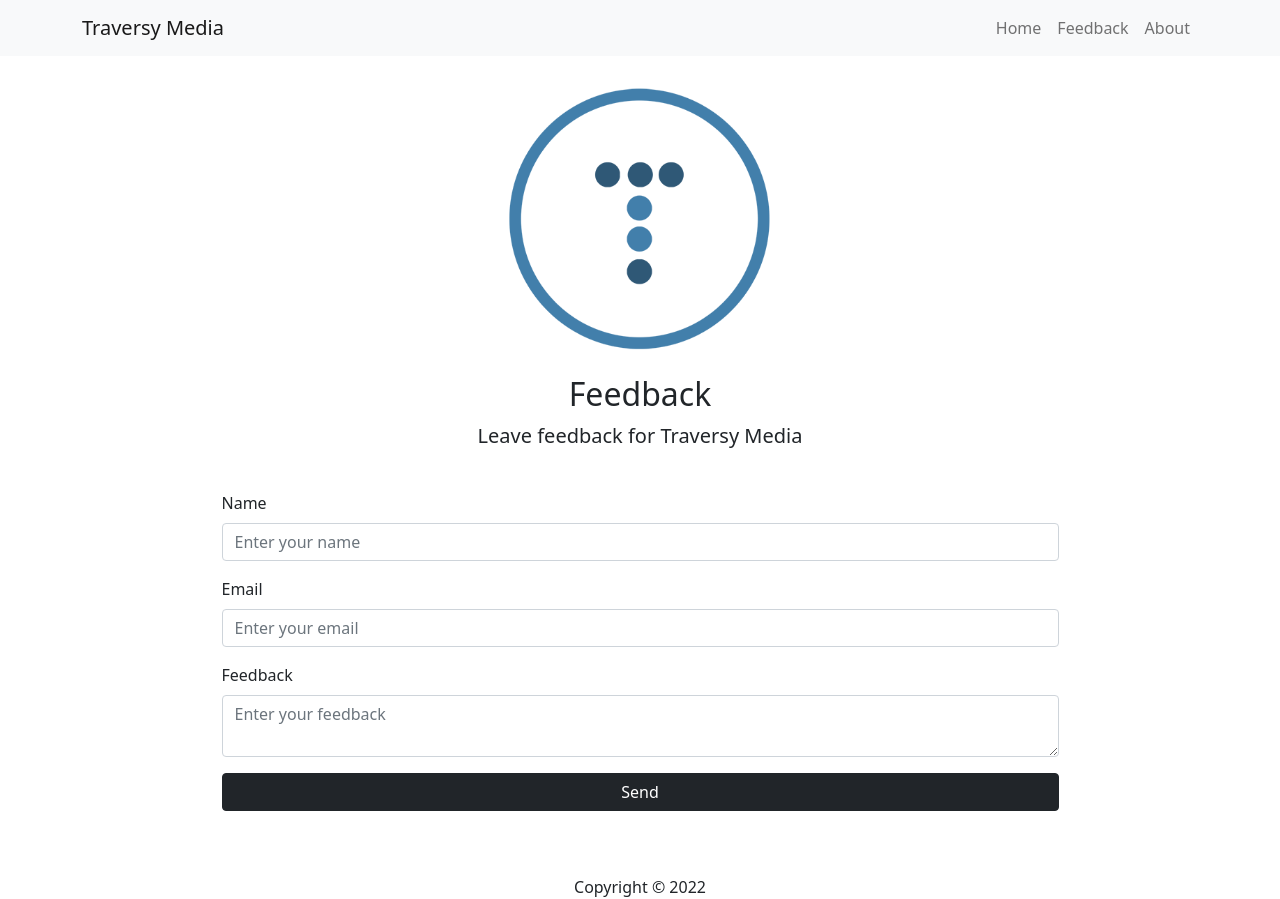
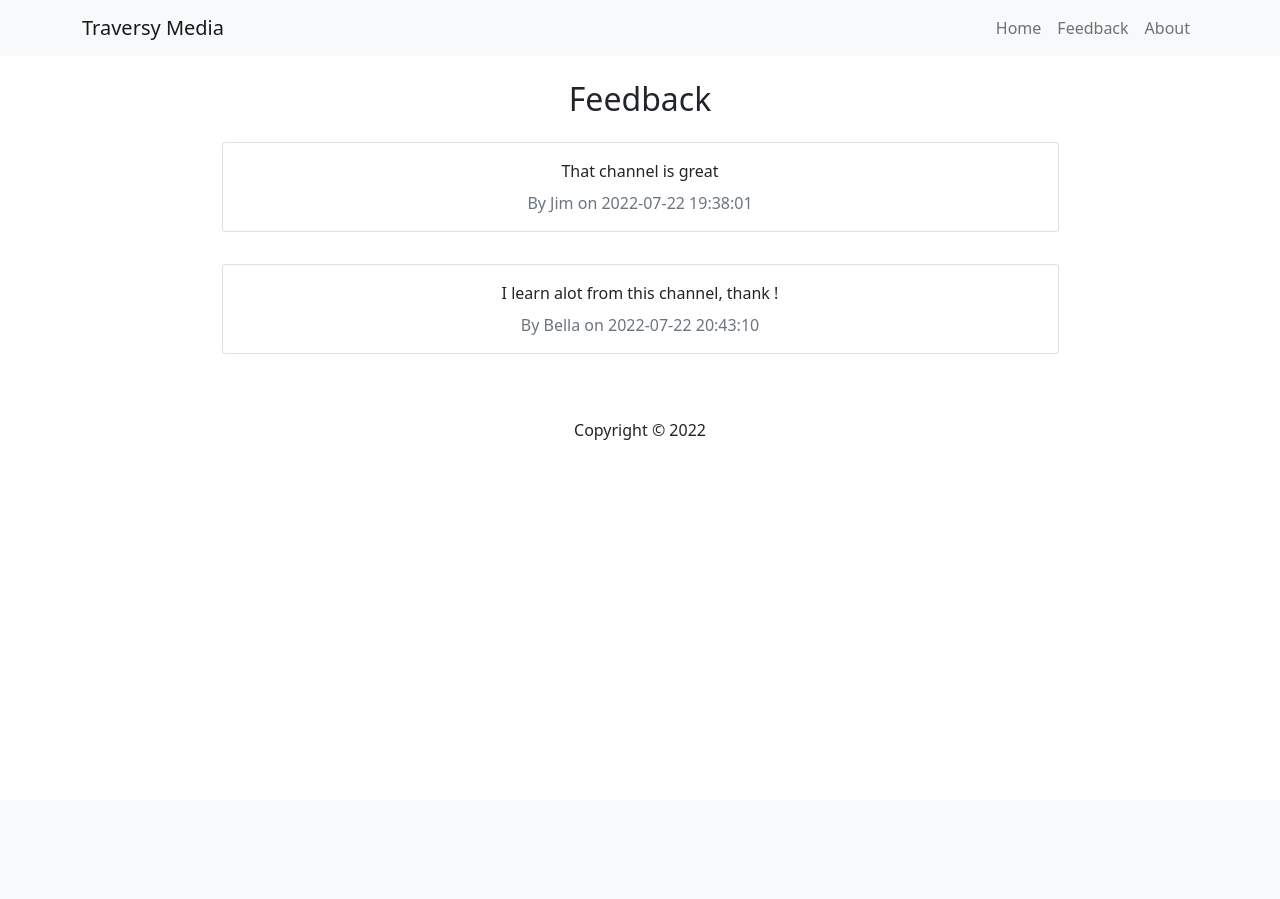
Before and after one commit to btkdevkh/feedback-procedural, a PHP site: page /?feedback=feedbacks in a window 1280 px wide. After the commit the page ends 440 px from the top, so only its background shows below. Run offline with PHP 8.4, Linux system fonts and the light colour scheme; data comes from the database, SQL or seed files in the repository; some libraries are stand-ins or nearby versions.

Commit message:
feedback oop mvc

```diff
--- /dev/null
+++ b/config/config.php
@@ -0,0 +1,8 @@
+<?php
+
+define("URL", str_replace("index.php", "", (isset($_SERVER['HTTPS']) ? "https" : "http") . "://$_SERVER[HTTP_HOST]$_SERVER[PHP_SELF]"));
+
+define('DB_HOST', 'localhost');
+define('DB_NAME', 'phpfeed');
+define('DB_USER', 'root');
+define('DB_PASS', '123456789');
--- a/config/database.php
+++ b/config/database.php
@@ -1,24 +1,31 @@
 <?php
 
-define('DB_HOST', 'localhost');
-define('DB_USER', 'root');
-define('DB_PASS', '123456789');
-define('DB_NAME', 'phpfeed');
+require_once 'config.php';
 
-function connectDB() {
-  $conn = null;
+class Database {
+  private static $db_host = DB_HOST;
+  private static $db_name = DB_NAME;
+  private static $db_user = DB_USER;
+  private static $db_pass = DB_PASS;
+  private static $conn;
 
-  try {
-    if($conn === null) {
-      $conn = new PDO("mysql:host=" . DB_HOST . ";dbname=" . DB_NAME, DB_USER, DB_PASS);
+  private static function setDB() {
+    try {
+      self::$conn = new PDO("mysql:host=" . self::$db_host . ";dbname=" . self::$db_name, self::$db_user, self::$db_pass);
       // set the PDO error mode to exception
-      $conn->setAttribute(PDO::ATTR_ERRMODE, PDO::ERRMODE_EXCEPTION);
-      $conn->setAttribute(PDO::ATTR_DEFAULT_FETCH_MODE, PDO::FETCH_ASSOC);
+      self::$conn->setAttribute(PDO::ATTR_ERRMODE, PDO::ERRMODE_EXCEPTION);
+      self::$conn->setAttribute(PDO::ATTR_DEFAULT_FETCH_MODE, PDO::FETCH_ASSOC);
       // echo "Connected successfully";
+    } catch(PDOException $e) {
+      echo "Connection failed: " . $e->getMessage();
+    }
+  }
+
+  protected function getDb() {
+    if(self::$conn === null) {
+      self::setDb();
     }
 
-    return $conn;
-  } catch(PDOException $e) {
-    echo "Connection failed: " . $e->getMessage();
+    return self::$conn;
   }
 }
--- /dev/null
+++ b/controllers/FeedbackController.php
@@ -0,0 +1,48 @@
+<?php
+
+require_once 'models/FeedbackModel.php';
+
+class FeedbackController {
+  public function createFeedback() {
+    $name = $email = $body = '';
+    $nameErr = $emailErr = $bodyErr = '';
+
+    if(isset($_POST['submit'])) {
+      if(empty($_POST['name'])) {
+        $nameErr = 'Name is required';
+      }
+
+      if(empty($_POST['email'])) {
+        $emailErr = 'Email is required';
+      }
+
+      if(empty($_POST['body'])) {
+        $bodyErr = 'Feedback is required';
+      }
+
+      if(!$nameErr || !$emailErr || !$bodyErr) {
+        $name = filter_input(INPUT_POST, 'name', FILTER_SANITIZE_FULL_SPECIAL_CHARS);
+        $email = filter_input(INPUT_POST, 'email', FILTER_SANITIZE_FULL_SPECIAL_CHARS);
+        $body = filter_input(INPUT_POST, 'body', FILTER_SANITIZE_FULL_SPECIAL_CHARS);
+      }
+
+      if(!$nameErr && !$emailErr && !$bodyErr) {
+        $feedback = new FeedbackModel($name, $email, $body);
+        $result = $feedback->createFeedback();
+        if($result) header('Location:' . URL . '?feedback=feedbacks');
+      }
+    }
+
+    require_once 'views/feedback/create.html.php';
+  }
+
+  public function getFeedbacks() {
+    $feedback = new FeedbackModel();
+    $feedbacks = $feedback->getFeedbacks();
+    require_once 'views/feedback/feedback.html.php';
+  }
+
+  public function about() {
+    require_once 'views/about.html.php';
+  }
+}
--- a/inc/footer.php
+++ /dev/null
@@ -1,11 +0,0 @@
-  </div>
-</main>
-
-<footer class="text-center mt-5">
-  Copyright &copy; 2022
-</footer>
-
-<script src="https://cdn.jsdelivr.net/npm/bootstrap@5.0.2/dist/js/bootstrap.bundle.min.js" integrity="sha384-MrcW6ZMFYlzcLA8Nl+NtUVF0sA7MsXsP1UyJoMp4YLEuNSfAP+JcXn/tWtIaxVXM" crossorigin="anonymous"></script>
-
-</body>
-</html>
--- a/index.php
+++ b/index.php
@@ -1,71 +1,23 @@
-<?php include 'inc/header.php' ?>
+<?php
 
-<?php
-  $name = $email = $body = '';
-  $nameErr = $emailErr = $bodyErr = '';
+require_once 'controllers/FeedbackController.php';
+$feedbackController = new FeedbackController();
 
-  if(isset($_POST['submit'])) {
-    if(empty($_POST['name'])) {
-      $nameErr = 'Name is required';
-    }
-
-    if(empty($_POST['email'])) {
-      $emailErr = 'Email is required';
-    }
-
-    if(empty($_POST['body'])) {
-      $bodyErr = 'Feedback is required';
-    }
-
-    if(!$nameErr || !$emailErr || !$bodyErr) {
-      $name = filter_input(INPUT_POST, 'name', FILTER_SANITIZE_FULL_SPECIAL_CHARS);
-      $email = filter_input(INPUT_POST, 'email', FILTER_SANITIZE_FULL_SPECIAL_CHARS);
-      $body = filter_input(INPUT_POST, 'body', FILTER_SANITIZE_FULL_SPECIAL_CHARS);
-    }
-
-    if(!$nameErr && !$emailErr && !$bodyErr) {
-      $db = connectDB();
-
-      $sql = "INSERT INTO feedback(name, email, body, date) VALUES(?, ?, ?, NOW())";
-      $stmt = $db->prepare($sql);
-      $result = $stmt->execute([$name, $email, $body]);
-
-      if($result) header('Location: feedback.php');
-    }
+// simple route
+if(isset($_GET['feedback'])) {
+  switch ($_GET['feedback']) {
+    case 'create':
+      $feedbackController->createFeedback();
+      break;
+    case 'feedbacks':
+      $feedbackController->getFeedbacks();
+      break;
+    case 'about':
+      $feedbackController->about();
+      break;
+    default:
+      break;
   }
-?>
-
-<img src="img/logo.png" class="w-25 mb-3" alt="">
-<h2>Feedback</h2>
-<p class="lead text-center">Leave feedback for Traversy Media</p>
-<form action="<?= htmlspecialchars($_SERVER['PHP_SELF']); ?>" class="mt-4 w-75" method="POST">
-  <div class="mb-3">
-    <label for="name" class="form-label">Name</label>
-    <input type="text" class="form-control <?= $nameErr ? 'is-invalid' : '' ?>" id="name" name="name" placeholder="Enter your name" value="<?= $name ?? null ?>">
-
-    <div class="invalid-feedback" role="alert">
-      <?= $nameErr ?? null ?>
-    </div>
-  </div>
-  <div class="mb-3">
-    <label for="email" class="form-label">Email</label>
-    <input type="text" class="form-control <?= $emailErr ? 'is-invalid' : '' ?>" id="email" name="email" placeholder="Enter your email" value="<?= $email ?? null ?>">
-
-    <div class="invalid-feedback" role="alert">
-      <?= $emailErr ?? null ?>
-    </div>
-  </div>
-  <div class="mb-3">
-    <label for="body" class="form-label">Feedback</label>
-    <textarea class="form-control <?= $bodyErr ? 'is-invalid' : '' ?>" id="body" name="body" placeholder="Enter your feedback"><?= $body ?? null ?></textarea>
-
-    <div class="invalid-feedback" role="alert">
-      <?= $bodyErr ?? null ?>
-    </div>
-  </div>
-  <div class="mb-3">
-    <input type="submit" name="submit" value="Send" class="btn btn-dark w-100">
-  </div>
-</form>
-
-<?php include 'inc/footer.php' ?>
+} else {
+  require_once 'views/feedback/create.html.php';
+}
--- /dev/null
+++ b/models/FeedbackModel.php
@@ -0,0 +1,61 @@
+<?php
+
+require_once 'config/Database.php';
+
+class FeedbackModel extends Database {
+  private $name;
+  private $email;
+  private $body;
+
+  public function __construct($name = "", $email = "", $body = "") {
+    $this->name = $name;
+    $this->email = $email;
+    $this->body = $body;
+  }
+
+  /**
+   * create feedback
+   */
+  public function createFeedback() {
+    $sql = "INSERT INTO feedback(name, email, body, date) VALUES(:name, :email, :body, NOW())";
+
+    $stmt = $this->getDb()->prepare($sql);
+
+    $stmt->bindValue(':name', $this->name, PDO::PARAM_STR);
+    $stmt->bindValue(':email', $this->email, PDO::PARAM_STR);
+    $stmt->bindValue(':body', $this->body, PDO::PARAM_STR);
+
+    $result = $stmt->execute();
+    $stmt->closeCursor();
+
+    return $result;
+  }
+
+  /**
+   * read feedbacks
+   */
+  public function getFeedbacks() {
+    $sql = "SELECT * FROM feedback";
+
+    $stmt = $this->getDb()->query($sql);
+
+    $feedbacks = $stmt->fetchAll();
+    $stmt->closeCursor();
+
+    return $feedbacks;
+  }
+
+  /**
+   * getters
+   */
+  public function getName() { return $this->name; }
+  public function getEmail() { return $this->email; }
+  public function getBody() { return $this->body; }
+
+  /**
+   * setters
+   */
+  public function setName($name) { $this->name = $name; }
+  public function setEmail($email) { $this->email = $email; }
+  public function setBody($body) { $this->body = $body; }
+}
--- /dev/null
+++ b/views/feedback/feedback.html.php
@@ -0,0 +1,25 @@
+<?php ob_start(); ?>
+
+<h2>Feedback</h2>
+
+<?php if(empty($feedbacks)) : ?>
+  <p class="lead mt-3">There is no feedback</p>
+<?php endif; ?>
+
+<?php foreach($feedbacks as $item) : ?>
+  <div class="card my-3 w-75">
+    <div class="card-body text-center">
+      <?= $item['body']; ?>
+
+      <div class="text-secondary mt-2">
+        By <?= $item['name']; ?> on <?= $item['date']; ?>
+      </div>
+    </div>
+  </div>
+<?php endforeach; ?>
+
+<?php
+$title = 'Feedbacks';
+$content = ob_get_clean();
+require_once 'views/template.html.php';
+?>
--- a/inc/header.php
+++ b/views/template.html.php
@@ -1,5 +1,3 @@
-<?php require_once 'config/database.php'; ?>
-
 <!DOCTYPE html>
 <html lang="en">
 <head>
@@ -7,27 +5,27 @@
   <meta http-equiv="X-UA-Compatible" content="IE=edge">
   <meta name="viewport" content="width=device-width, initial-scale=1.0">
   <link href="https://cdn.jsdelivr.net/npm/bootstrap@5.0.2/dist/css/bootstrap.min.css" rel="stylesheet" integrity="sha384-EVSTQN3/azprG1Anm3QDgpJLIm9Nao0Yz1ztcQTwFspd3yD65VohhpuuCOmLASjC" crossorigin="anonymous">
-  <title>Leave Feedback</title>
+  <title>Leave Feedback | <?= $title ?></title>
 </head>
 <body>
   <nav class="navbar navbar-expand-sm navbar-light bg-light mb-4">
     <div class="container">
-      <a class="navbar-brand" href="/">Traversy Media</a>
+      <a class="navbar-brand" href="<?= URL ?>">Traversy Media</a>
       <button class="navbar-toggler" type="button" data-bs-toggle="collapse" data-bs-target="#navbarNav" aria-controls="navbarNav" aria-expanded="false" aria-label="Toggle navigation">
         <span class="navbar-toggler-icon"></span>
       </button>
       <div class="collapse navbar-collapse" id="navbarNav">
         <ul class="navbar-nav ms-auto">
          <li class="nav-item">
-              <a class="nav-link" href="../index.php">Home</a>
+              <a class="nav-link" href="<?= URL ?>">Home</a>
             </li>
             <li class="nav-item">
-              <a class="nav-link" href="../feedback.php"
+              <a class="nav-link" href="<?= URL ?>?feedback=feedbacks"
                 >Feedback</a
               >
             </li>
             <li class="nav-item">
-              <a class="nav-link" href="../about.php"
+              <a class="nav-link" href="<?= URL ?>?feedback=about"
                 >About</a
               >
             </li>
@@ -38,3 +36,15 @@
 
 <main>
   <div class="container d-flex flex-column align-items-center">
+    <?= $content ?>
+  </div>
+</main>
+
+<footer class="text-center mt-5">
+  Copyright &copy; 2022
+</footer>
+
+<script src="https://cdn.jsdelivr.net/npm/bootstrap@5.0.2/dist/js/bootstrap.bundle.min.js" integrity="sha384-MrcW6ZMFYlzcLA8Nl+NtUVF0sA7MsXsP1UyJoMp4YLEuNSfAP+JcXn/tWtIaxVXM" crossorigin="anonymous"></script>
+
+</body>
+</html>
```
Also changed, not shown: about.php (deleted, +0 -7 lines), feedback.php (deleted, +0 -29 lines), views/about.html.php (added, +11 -0 lines), views/feedback/create.html.php (added, +41 -0 lines), public/img/logo.png (renamed from img/logo.png).
